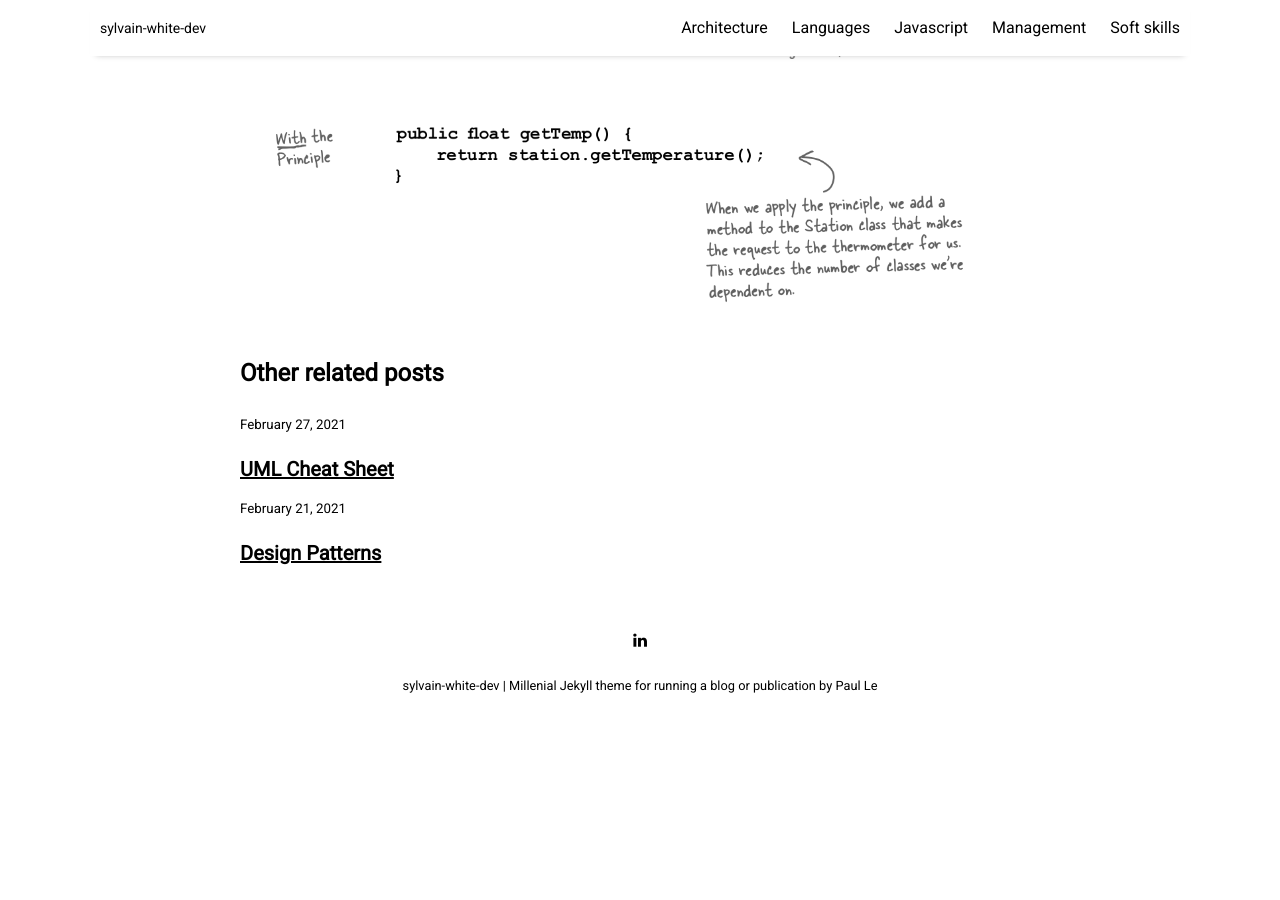
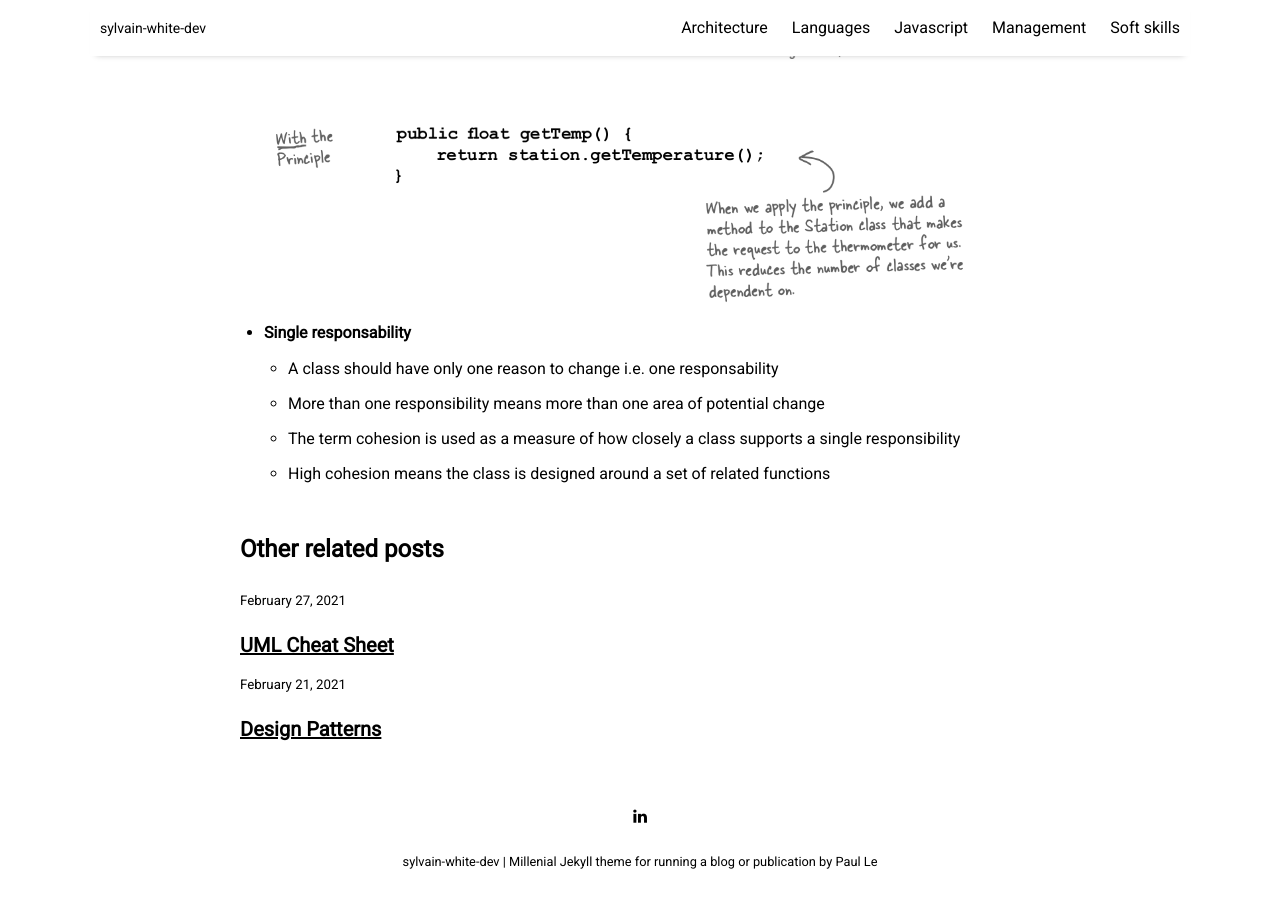
Before and after one commit to sylvainwhite/sylvain-white-dev, a Jekyll site: the page built from _posts/2021-02-20-ooPrinciples.md, in a window 1280 px wide and 900 px high, scrolled down 1608 px. Built offline with Jekyll 4.4.1, drawn with Linux system fonts in a browser that asks for light colours; nearby versions of some CDN libraries; before the commit the page ends 2332 px from its top, so only the background shows below that.

Commit message:
Update oo principles post

```diff
--- a/_posts/2021-02-20-ooPrinciples.md
+++ b/_posts/2021-02-20-ooPrinciples.md
@@ -57,3 +57,10 @@ Based on [Head First - Design Patterns - A Brain-Friendly Guide](https://www.ama
         * Example:
 
 ![]({{ site.github.url }}/resources/objectOrientedPrinciples1.png "Principle of Least Knowledge")
+
+* #### Single responsability
+
+    * A class should have only one reason to change i.e. one responsability
+    * More than one responsibility means more than one area of potential change
+    * The term cohesion is used as a measure of how closely a class supports a single responsibility
+    * High cohesion means the class is designed around a set of related functions
```
